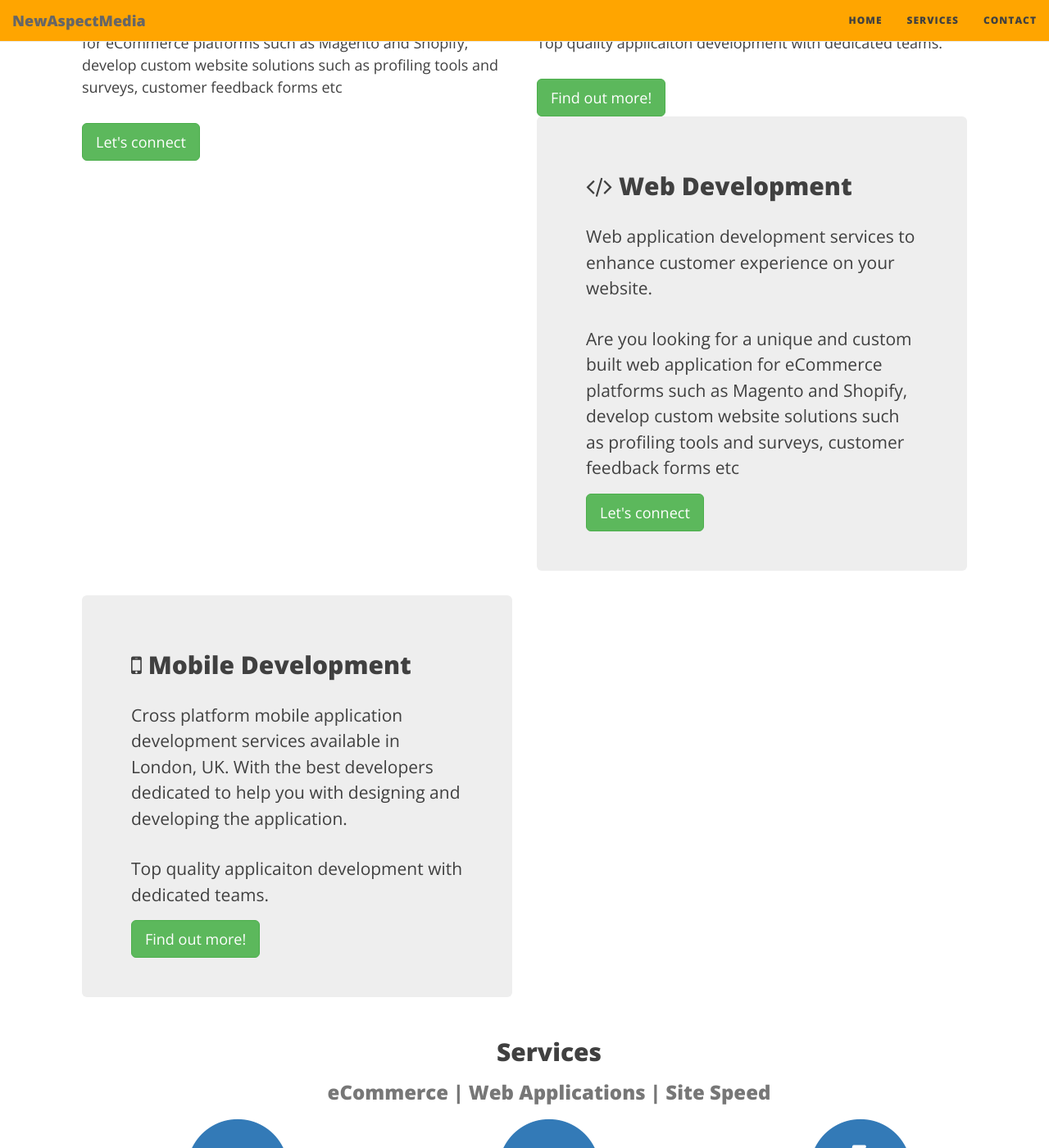
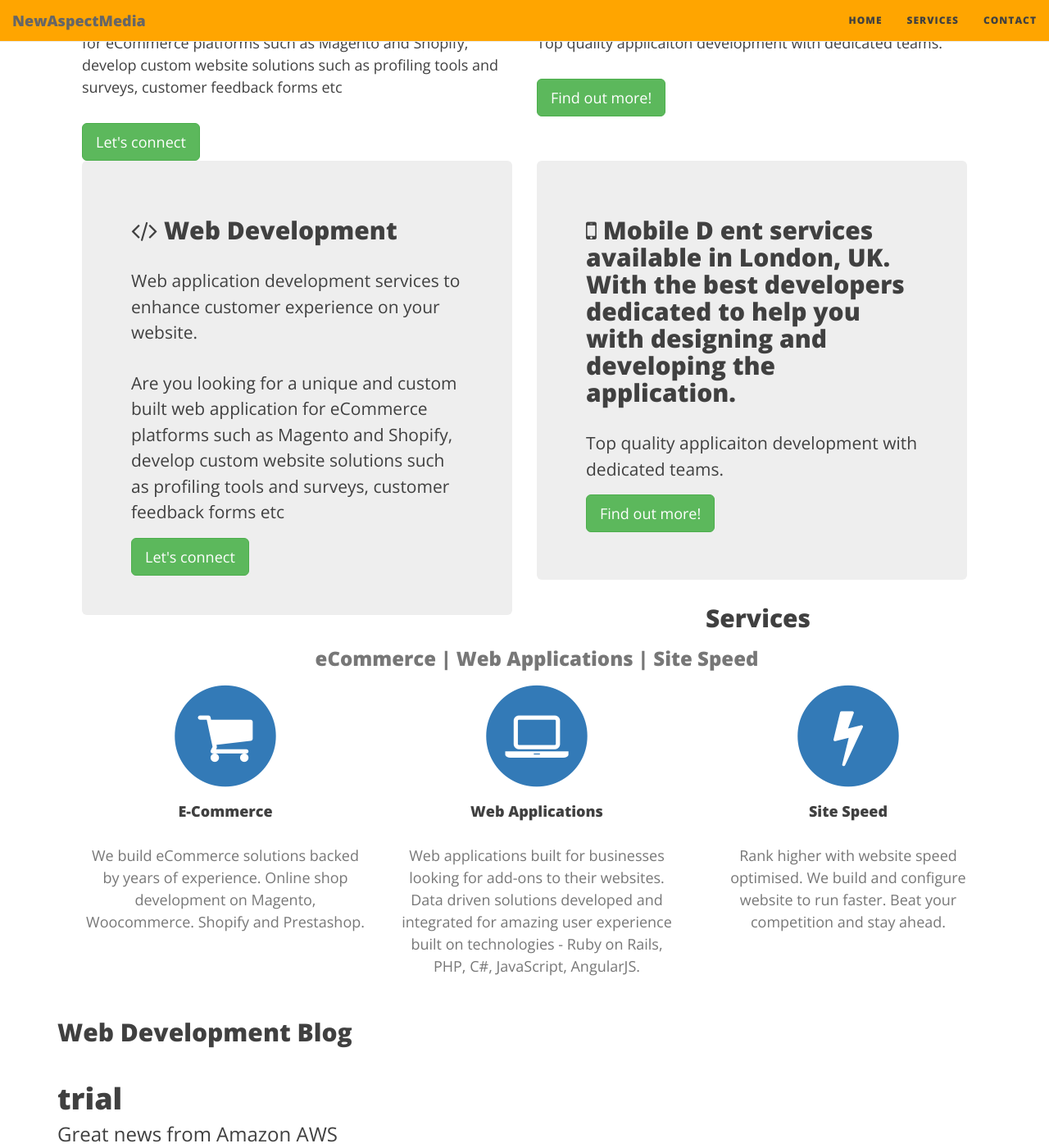
Before and after one commit to newmedia77/appxnam, a Jekyll site: the page built from index.html, in a window 1280 px wide and 1400 px high, scrolled down 438 px. Shown: the whole window at 82% size. Built offline with Jekyll 4.4.1, drawn with Linux system fonts in a browser that asks for light colours; nearby versions of some CDN libraries; the list of posts is cut into pages by our own code.

Commit message:
andreas
home

```diff
--- a/index.html
+++ b/index.html
@@ -20,6 +20,9 @@ subtitle: Hire Web Developer &amp; SEO Specialist in London
     <a class="btn btn-success btn-lg get-started-btn" href="https://github.com/daattali/beautiful-jekyll#readme">Find out more!</a>
   </div>
 </div>
+</div>
+
+
 
 <div class="col-xs-12 col-sm-6 col-lg-6">
 <div class="main-explain-area-one jumbotron">
@@ -33,8 +36,7 @@ subtitle: Hire Web Developer &amp; SEO Specialist in London
 </div>
 <div class="col-xs-12 col-sm-6 col-lg-6">
 <div class="main-explain-area-two jumbotron">
-  <h2><i class="fa fa-mobile"></i> Mobile Development</h2>
-  <p>Cross platform mobile application development services available in London, UK. With the best developers dedicated to help you with designing and developing the application. </p>
+  <h2><i class="fa fa-mobile"></i> Mobile D ent services available in London, UK. With the best developers dedicated to help you with designing and developing the application. </p>
   <p>Top quality applicaiton development with dedicated teams.</p>
   <div class="get-started-wrap">
     <a class="btn btn-success btn-lg get-started-btn" href="https://github.com/daattali/beautiful-jekyll#readme">Find out more!</a>
```
Lines whose indentation alone changed are shown as unchanged.
